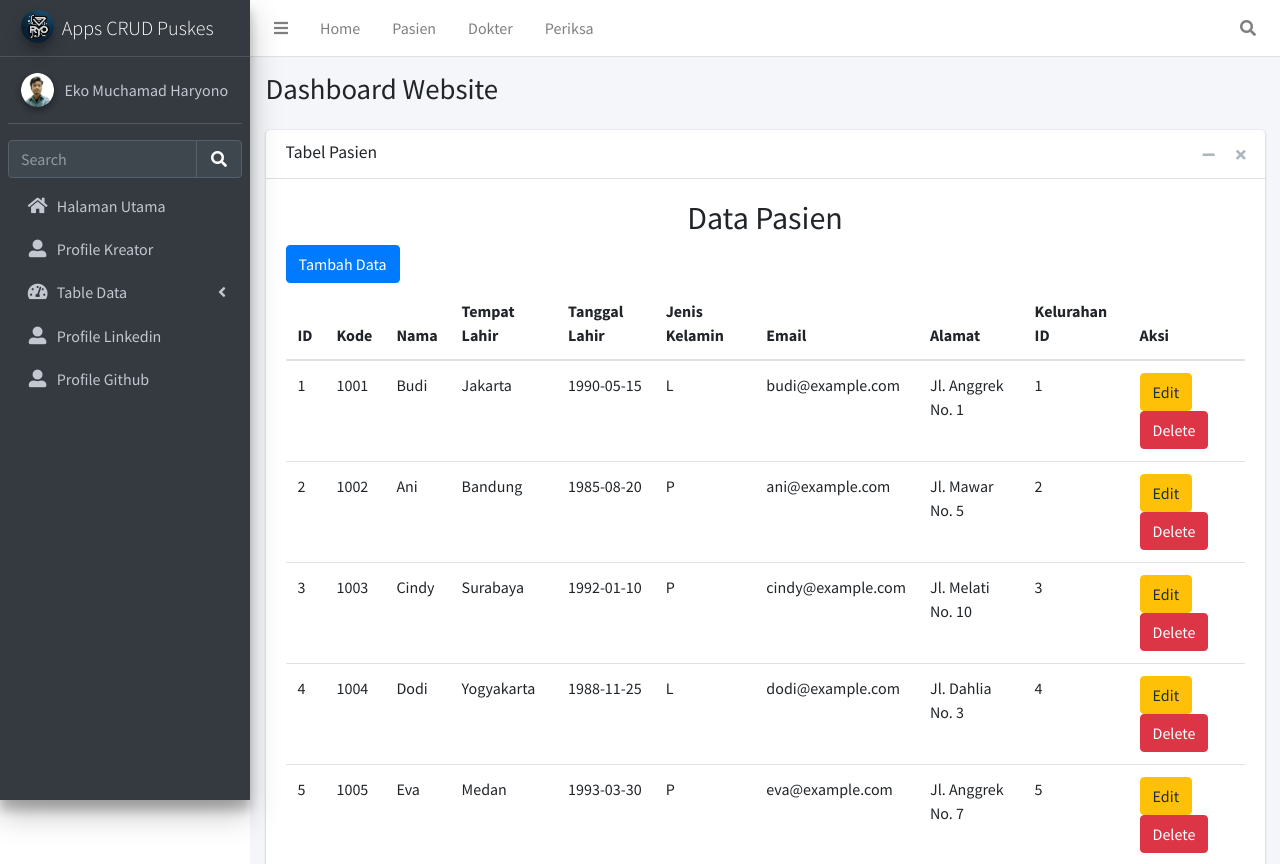
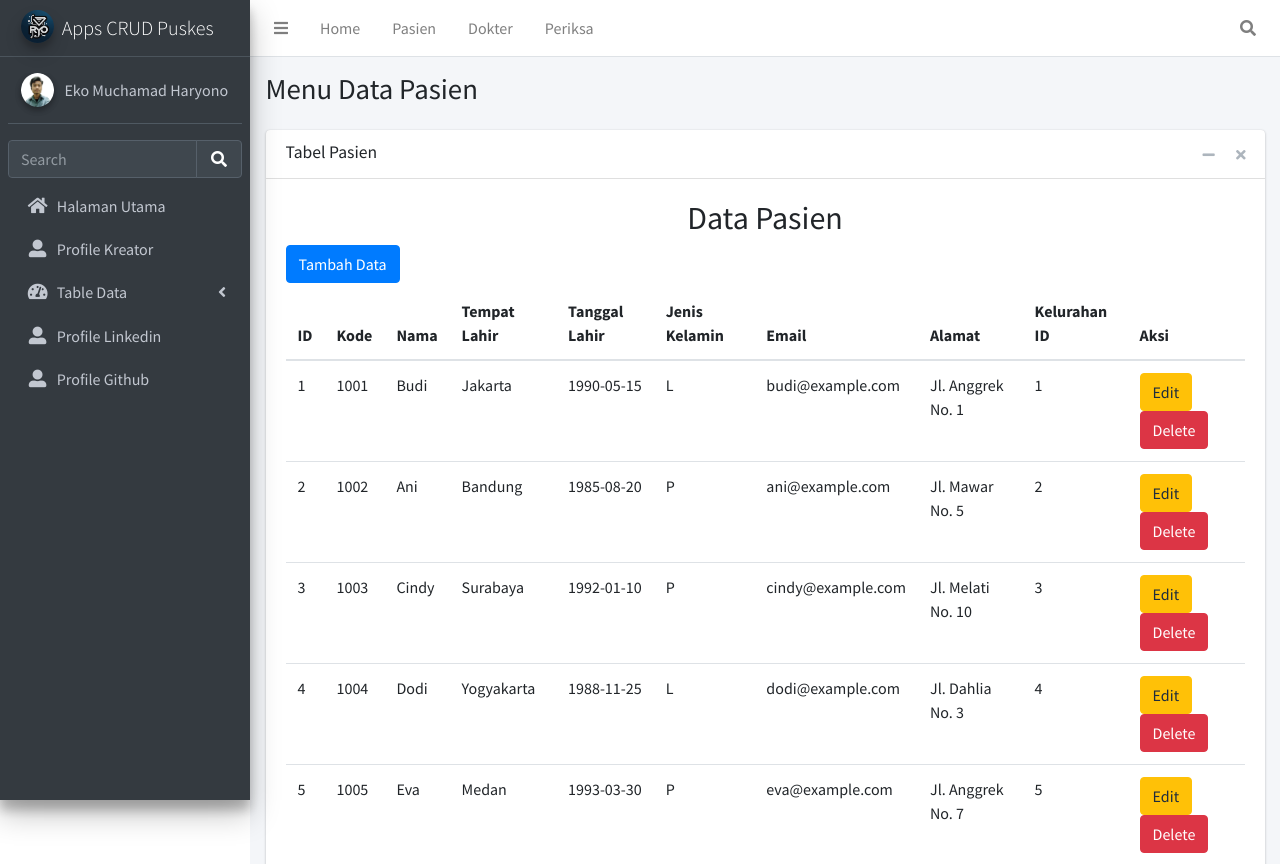
Before and after one commit to ekomh170/Project-1-PemWeb-2, a PHP site: page /pasien in a window 1280 px wide. Shown: the top 864 px of the page. Run offline with PHP 8.4, Linux system fonts and the light colour scheme; data comes from the database, SQL or seed files in the repository; some libraries are stand-ins or nearby versions.

Commit message:
1.4. Memperbaiki Penamaan Pada & Link Pada Menu Pasien Yang Belum Sesuai

```diff
--- a/pasien/header.php
+++ b/pasien/header.php
@@ -4,7 +4,7 @@
 <head>
     <meta charset="utf-8">
     <meta name="viewport" content="width=device-width, initial-scale=1">
-    <title>Project 01 - Eko Muchamad Haryono</title>
+    <title>Halaman Data Pasien - Project 01 - Eko Muchamad Haryono</title>
 
     <!-- Favicon, Apple Touch Icon, Android Chrome 192 & 512, Favicon 16 & 32, Site.Web Manifest  -->
     <link rel="icon" href="../dist/img/favicon/favicon.ico" type="image/x-icon" />
--- a/pasien/index.php
+++ b/pasien/index.php
@@ -10,7 +10,7 @@ require_once 'sidebar.php';
         <div class="container-fluid">
             <div class="row mb-2">
                 <div class="col-sm-6">
-                    <h1>Dashboard Website</h1>
+                    <h1>Menu Data Pasien</h1>
                 </div>
             </div>
         </div><!-- /.container-fluid -->
```
